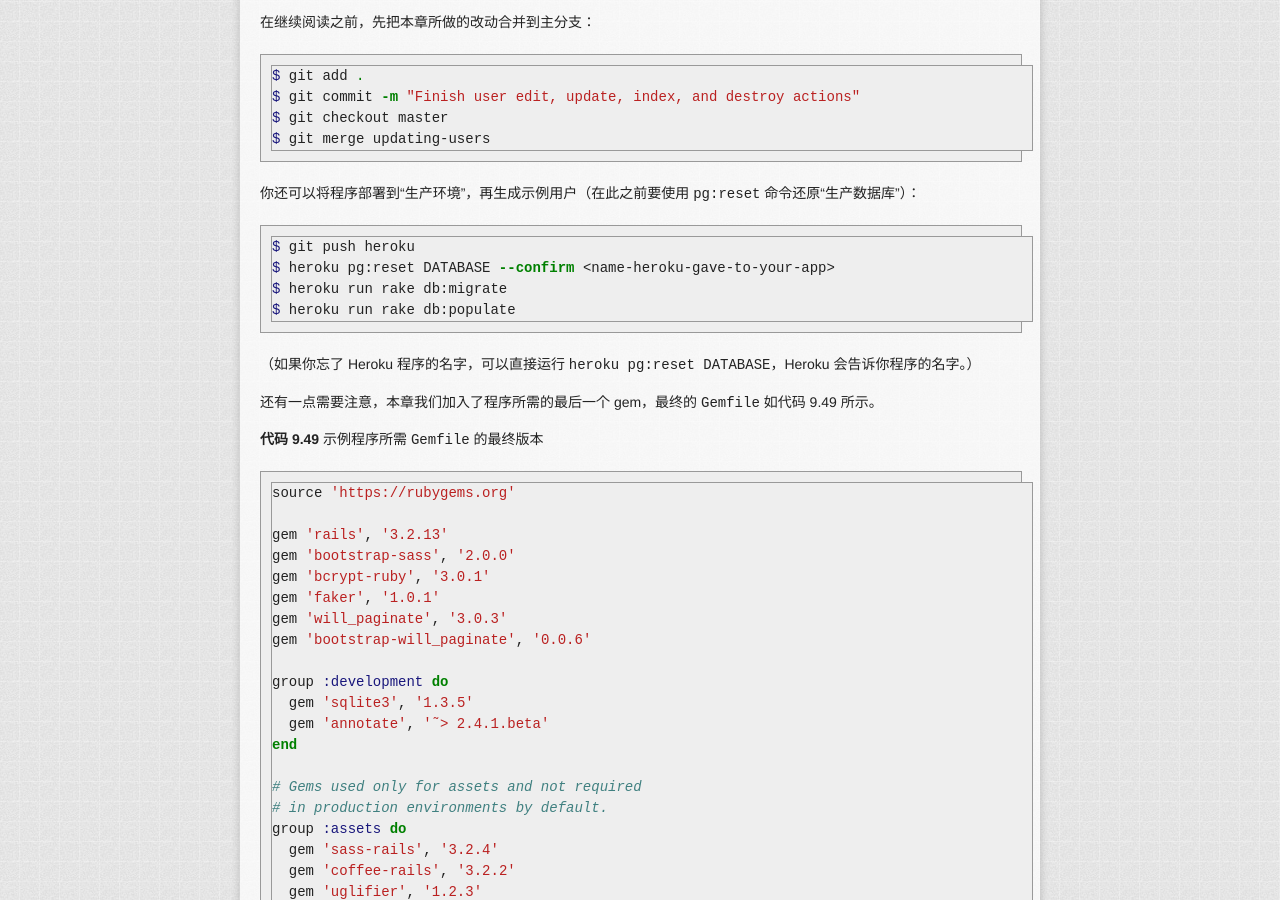
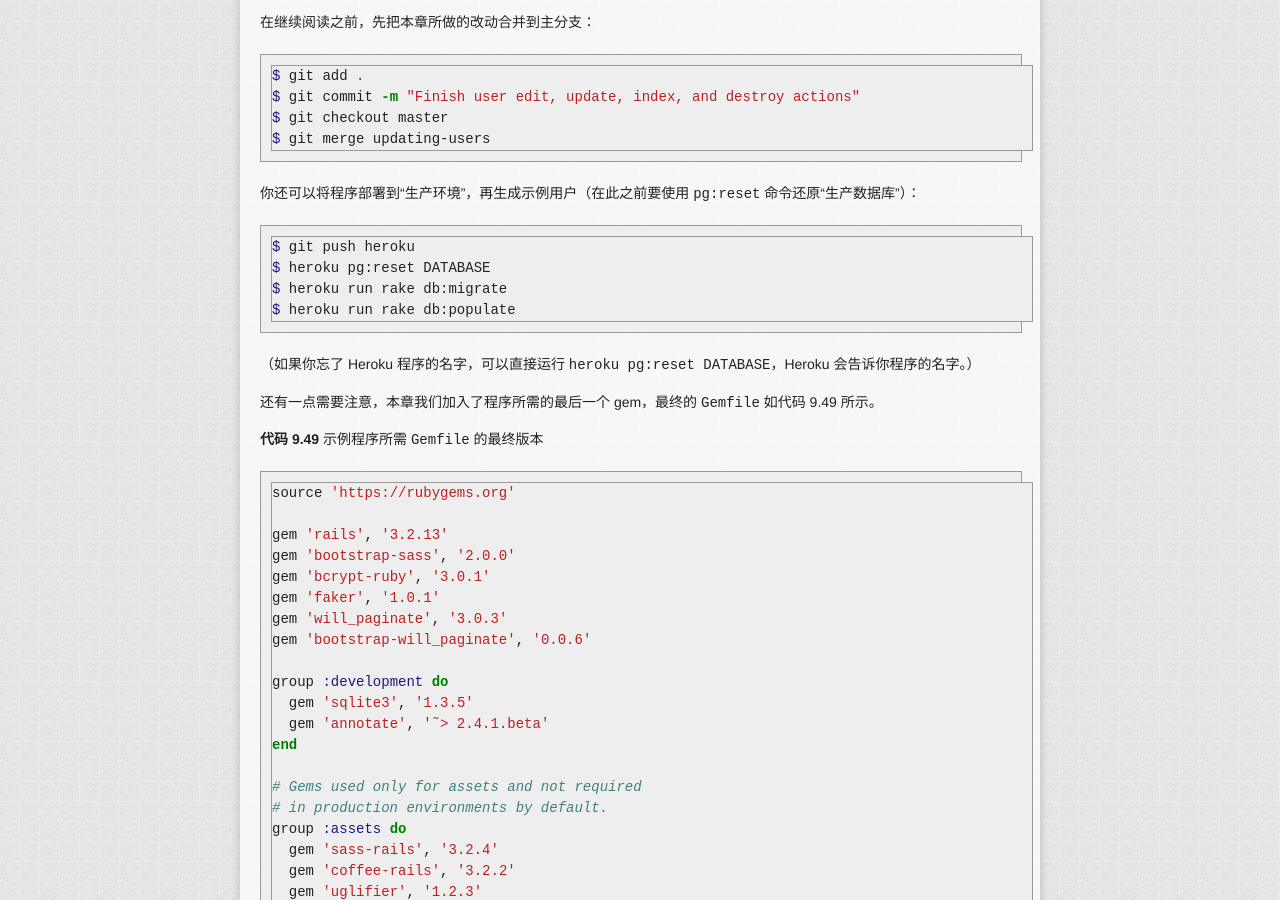
Before and after one commit to AndorChen/rails-tutorial-2nd-cn, a Jekyll site: the page built from chapter9.md, in a window 1280 px wide and 900 px high, scrolled down 44559 px. Built offline with Jekyll 4.4.1, drawn with Linux system fonts in a browser that asks for light colours; nearby versions of some CDN libraries; library files that are not in the unit come from our copies; Markdown is read by kramdown in place of the engine named in the settings.

Commit message:
merge pull request #47, and make little change

````diff
--- a/chapter9.md
+++ b/chapter9.md
@@ -1690,7 +1690,7 @@ $ git merge updating-users
 
 ```sh
 $ git push heroku
-$ heroku pg:reset DATABASE --confirm <name-heroku-gave-to-your-app>
+$ heroku pg:reset DATABASE
 $ heroku run rake db:migrate
 $ heroku run rake db:populate
 ```
````
